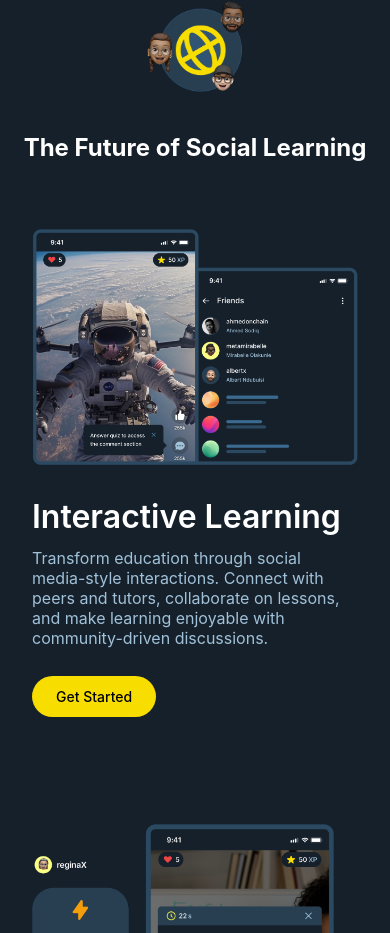
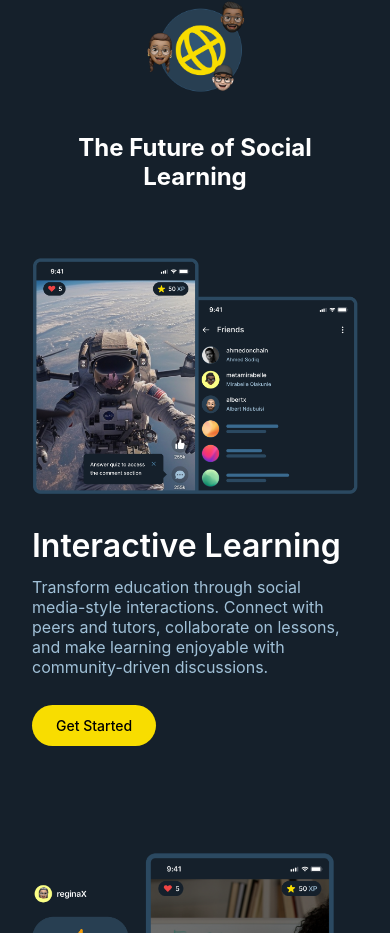
Before and after one commit to binumarcodes/LearnFi, a React (Vite) app: page / in a window 390 px wide. Shown: the part 868-1801 px from the top of the page. Built offline with nearby package versions, Linux system fonts and the light colour scheme.

Commit message:
made the maximum about title to be 90%

```diff
--- a/src/components/about/About.css
+++ b/src/components/about/About.css
@@ -112,6 +112,10 @@
     flex-direction: column-reverse;
   }
 
+  .about-title {
+    max-width: 90%;
+  }
+
   .aboutContainer.image-last {
     flex-direction: column;
   }
```
